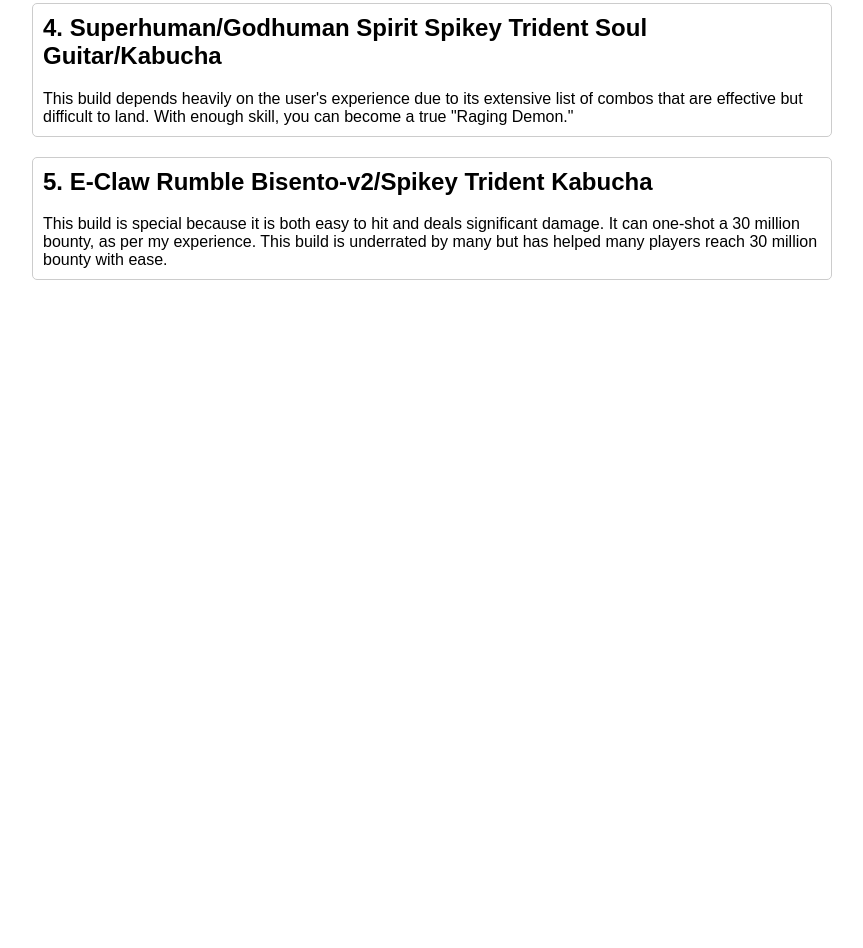
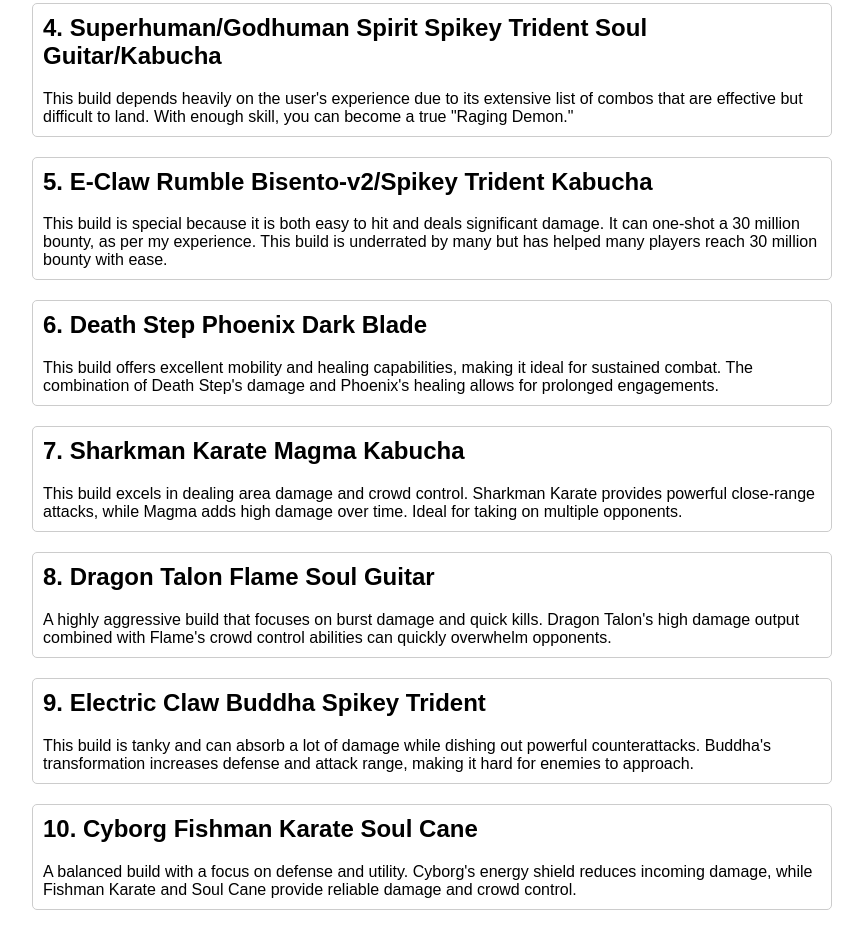
Before and after one commit to Lord-Casper/Bloxfruits-pvp-builds, a plain HTML site: page index.html in a window 1280 px wide. Shown: the part 566-1514 px from the top of the page, without its empty margins (208-1071 px from the left). Before the commit the page ends 886 px from the top, so only its background shows below. Drawn offline with Linux system fonts and the light colour scheme.

Commit message:
Update index.html

```diff
--- a/index.html
+++ b/index.html
@@ -3,7 +3,7 @@
 <head>
     <meta charset="UTF-8">
     <meta name="viewport" content="width=device-width, initial-scale=1.0">
-    <title>Top 5 Best Non-Braindead Builds for Beginner PvP in Blox Fruits</title>
+    <title>Top 10 Best Non-Braindead Builds for Beginner PvP in Blox Fruits</title>
     <style>
         body {
             font-family: Arial, sans-serif;
@@ -33,7 +33,7 @@
 </head>
 <body>
     <div class="container">
-        <h1>Top 5 Best Non-Braindead Builds for Beginner PvP in Blox Fruits</h1>
+        <h1>Top 10 Best Non-Braindead Builds for Beginner PvP in Blox Fruits</h1>
 
         <div class="build">
             <h2>1. E-Claw Rumble Yama Kabucha</h2>
@@ -59,6 +59,32 @@
             <h2>5. E-Claw Rumble Bisento-v2/Spikey Trident Kabucha</h2>
             <p>This build is special because it is both easy to hit and deals significant damage. It can one-shot a 30 million bounty, as per my experience. This build is underrated by many but has helped many players reach 30 million bounty with ease.</p>
         </div>
+
+        <div class="build">
+            <h2>6. Death Step Phoenix Dark Blade</h2>
+            <p>This build offers excellent mobility and healing capabilities, making it ideal for sustained combat. The combination of Death Step's damage and Phoenix's healing allows for prolonged engagements.</p>
+        </div>
+
+        <div class="build">
+            <h2>7. Sharkman Karate Magma Kabucha</h2>
+            <p>This build excels in dealing area damage and crowd control. Sharkman Karate provides powerful close-range attacks, while Magma adds high damage over time. Ideal for taking on multiple opponents.</p>
+        </div>
+
+        <div class="build">
+            <h2>8. Dragon Talon Flame Soul Guitar</h2>
+            <p>A highly aggressive build that focuses on burst damage and quick kills. Dragon Talon's high damage output combined with Flame's crowd control abilities can quickly overwhelm opponents.</p>
+        </div>
+
+        <div class="build">
+            <h2>9. Electric Claw Buddha Spikey Trident</h2>
+            <p>This build is tanky and can absorb a lot of damage while dishing out powerful counterattacks. Buddha's transformation increases defense and attack range, making it hard for enemies to approach.</p>
+        </div>
+
+        <div class="build">
+            <h2>10. Cyborg Fishman Karate Soul Cane</h2>
+            <p>A balanced build with a focus on defense and utility. Cyborg's energy shield reduces incoming damage, while Fishman Karate and Soul Cane provide reliable damage and crowd control.</p>
+        </div>
+
     </div>
 </body>
 </html>
```
